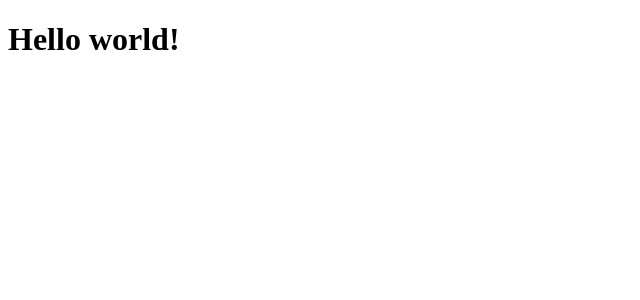
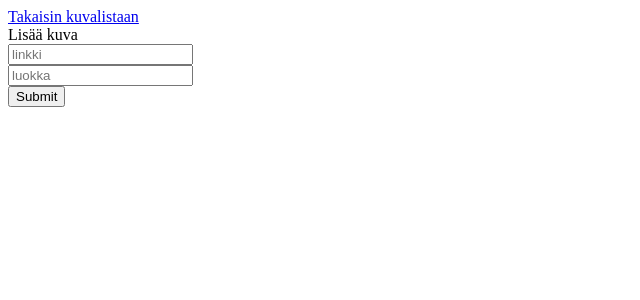
Before and after one commit to mpaajanen/imagelabel-client, a React (Create React App) app: page /create-image in a window 1280 px wide. Shown: the top 300 px of the page, without its empty margins (0-640 px from the left). Built offline with nearby package versions, Linux system fonts and the light colour scheme.

Commit message:
Create and list images

```diff
--- a/package.json
+++ b/package.json
@@ -6,8 +6,10 @@
     "@testing-library/jest-dom": "^5.16.5",
     "@testing-library/react": "^13.4.0",
     "@testing-library/user-event": "^13.5.0",
+    "axios": "^1.3.4",
     "react": "^18.2.0",
     "react-dom": "^18.2.0",
+    "react-router-dom": "^6.8.2",
     "react-scripts": "5.0.1",
     "web-vitals": "^2.1.4"
   },
--- a/src/App.js
+++ b/src/App.js
@@ -1,8 +1,19 @@
+import { BrowserRouter as Router, Route, Routes } from "react-router-dom";
+import Listimages from "./components/Listimages";
+import Labelimage from "./components/Labelimage";
+import CreateImage from "./components/CreateImage";
+
 function App() {
   return (
-    <div>
-      <h1>Hello  world!</h1>
-    </div>
+    <Router>
+      <div>
+        <Routes>
+          <Route exact path="/" element={<Listimages />} />
+          <Route path='/create-image' element={<CreateImage />} />
+          <Route path='/label-image' element={<Labelimage />} />
+        </Routes>
+      </div>
+    </Router>
   );
 }
 
--- /dev/null
+++ b/src/components/CreateImage.js
@@ -0,0 +1,60 @@
+import React, { useState } from 'react';
+import { Link } from 'react-router-dom';
+import axios from 'axios';
+import { useNavigate } from 'react-router-dom';
+
+const CreateImage = (props) => {
+    const navigate = useNavigate();
+    const [image, setImage] = useState({
+        link: '',
+        labels: ['']
+    });
+
+    const onChange = (e) => {
+        setImage({ ...image, [e.target.name]: e.target.value });
+    }
+
+    const onSubmit = (e) => {
+        e.preventDefault();
+        axios
+            .post('http://localhost:8082/api/images', image)
+            .then((res) => {
+                setImage({
+                    link: '',
+                    labels: ['']
+                });
+            navigate('/');
+            })
+        .catch((err) => {
+            console.log('Error in CreateImage');
+        });
+    };
+
+    return (
+        <div>
+            <Link to='/'>Takaisin kuvalistaan</Link>
+            <div>
+                Lisää kuva<br />
+                <form noValidate onSubmit={onSubmit}>
+                    <input
+                        type='text'
+                        placeholder='linkki'
+                        name='link'
+                        value={image.link}
+                        onChange={onChange}
+                    /><br />
+                    <input
+                        type='text'
+                        placeholder='luokka'
+                        name='labels'
+                        value={image.labels}
+                        onChange={onChange}
+                    /><br />
+                    <input type='submit' />
+                </form>
+            </div>
+        </div>
+    );
+};
+
+export default CreateImage;
--- /dev/null
+++ b/src/components/Imagelink.js
@@ -0,0 +1,11 @@
+import React from 'react';
+
+const Imagelink = () => {
+    return (
+        <div>
+            Image
+        </div>
+    );
+};
+
+export default Imagelink;
--- /dev/null
+++ b/src/components/Labelimage.js
@@ -0,0 +1,16 @@
+import React from 'react';
+
+const Labelimage = () => {
+    return (
+        <div>
+            <div>
+                Kuva
+            </div>
+            <div>
+                Valintanapit
+            </div>
+        </div>
+    );
+};
+
+export default Labelimage;
--- /dev/null
+++ b/src/components/Listimages.js
@@ -0,0 +1,34 @@
+import React, { useState, useEffect } from 'react';
+import axios from 'axios';
+import { Link } from 'react-router-dom';
+import Imagelink from './Imagelink';
+
+function Listimages() {
+  const [images, setImages] = useState([]);
+
+  useEffect(() => {
+    axios
+      .get('http://localhost:8082/api/images')
+      .then((res) => {
+        setImages(res.data);
+      })
+      .catch((err) => {
+        console.log('Error from Listimages');
+      });
+  }, []);
+
+  const imageList =
+    images.length === 0
+      ? 'no images!'
+      : images.map((image, k) => <Imagelink image={image} key={k} />);
+
+  return (
+    <div>
+        <h2 className='display-4 text-center'>Images</h2>
+        <Link to='/create-image'>Lisää kuva</Link>
+        <div>{imageList}</div>
+    </div>
+  );
+}
+
+export default Listimages;
```
Also changed, not shown: 1 other file (tests, documents, lock files or other folders).
